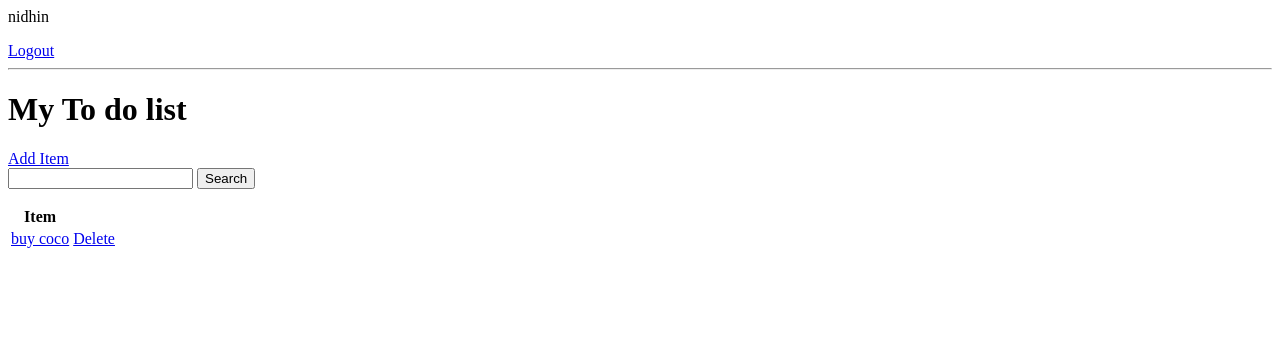
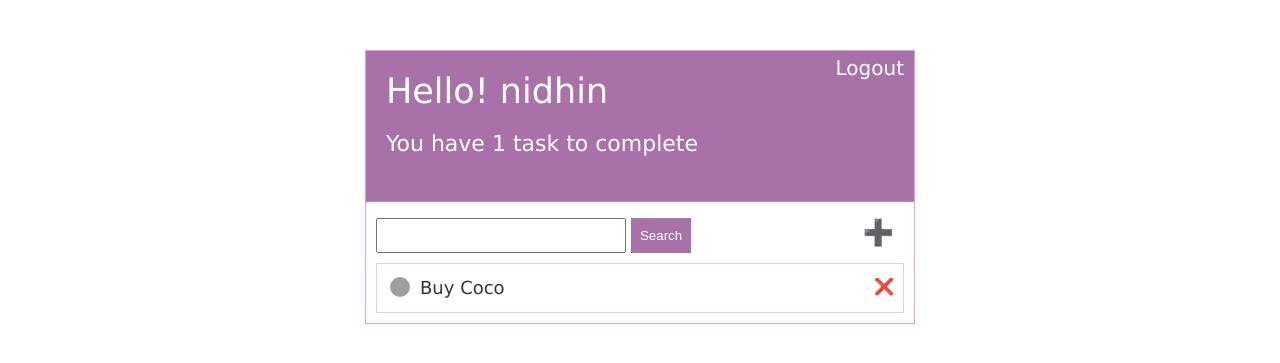
Before and after one commit to nidhinkrishna/todo-app-using-django, a Django app: page / in a window 1280 px wide. Shown: the top 363 px of the page. Run offline with Django 4.2, Linux system fonts and the light colour scheme; a user stored in the database is signed in; data comes from the database, SQL or seed files in the repository; both versions use the stored data as it was after the commit.

Commit message:
main page styling completed

```diff
--- a/Todo/base/templates/base/task_list.html
+++ b/Todo/base/templates/base/task_list.html
@@ -1,32 +1,67 @@
-{% if request.user.is_authenticated %}
-  <p>{{request.user}}</p>
-  <a href="{% url 'logout' %}">Logout</a>
-{% else %}
-<a href="{% url 'login' %}">Login</a>
-{% endif %}
-<hr>
-<h1>My To do list</h1>
+{% extends 'base/main.html' %}
+{% load static %}
+
+{% block link %}
+<link rel="stylesheet" href="{% static '/css/main.css' %}">
+{% endblock link %}
+
+
+ {% block content %}
+ <div class="container">
+   <div class="head">
+    <h2>Hello! {{request.user}}</h2>
+    <p>You have {{count}} task{{count|pluralize}} to complete</p>
+    <a href="{% url 'logout' %}" class='logout'>Logout</a>
+
+   </div>
+
+  <hr>
 
 
 
-<a href="{% url 'create' %}">Add Item</a>
-<form action="" method="get">
-    <input type="text" name='search-area' value='{{search_input}}'>
-    <input type="submit" value="Search">
+
+  <div class="search">
+
+  <form action="" method="get">
+    <input type="text" name='search-area' value='{{search_input}}' class='search-bar'>
+    <input type="submit" value="Search" class='search-btn'>
 </form>
+<a href="{% url 'create' %}">➕</a>
+  </div>
 
-<table>
-    <tr>
-        <th>Item</th>
-        <th></th>
 
-    </tr>
     {% for task in tasks%}
-    <tr>
-        <td><a href="{% url 'update' task.id %}">{{task.title}}</a></td>
-        <td><a href="{% url 'delete' task.id %}">Delete</a></td>
-    </tr>
+        <div class="tasks-list">
+        {% if task.complete %}
+          <div class="complete-icon"></div>
+            <del><a href="{% url 'update' task.id %}" class='title'>{{task.title}}</a></del>
+            <a href="{% url 'delete' task.id %}" class='x-mark'>❌</a>
+
+
+
+        {% else %}
+
+
+          <div class="incomplete-icon"></div>
+            <a href="{% url 'update' task.id %}" class='title'>{{task.title}}</a>
+            <a href="{% url 'delete' task.id %}" class='x-mark'>❌</a>
+
+        </div>
+        {% endif %}
+
+
+
+
     {% empty %}
-    <h4>No items in the list</h4>
+    <h4 class='incomplete'>No items in the list <a href="{% url 'create' %}">Add Item</a></h4>
+    <a href="{% url 'tasks' %}" class='back'>⬅Go back</a>
+
     {% endfor %}
-</table>
+
+
+
+
+
+ </div>
+
+ {% endblock content %}
--- a/Todo/static/css/main.css
+++ b/Todo/static/css/main.css
@@ -77,8 +77,9 @@ body{
     padding: 13px;
     border:1px solid rgba(221, 160, 221, 0.575);
     height: 50px;
+
+    font-family: Verdana, Geneva, Tahoma, sans-serif;
     display: flex;
-    font-family: Verdana, Geneva, Tahoma, sans-serif;
 }
 .tasks-list a{
     text-decoration: none;
@@ -125,6 +126,7 @@ body{
     text-decoration: none;
     position: absolute;
     right: 20px;
-    bottom: 20px;
+    bottom: 10px;
+
 
 }
```
Also changed, not shown: Todo/db.sqlite3.
